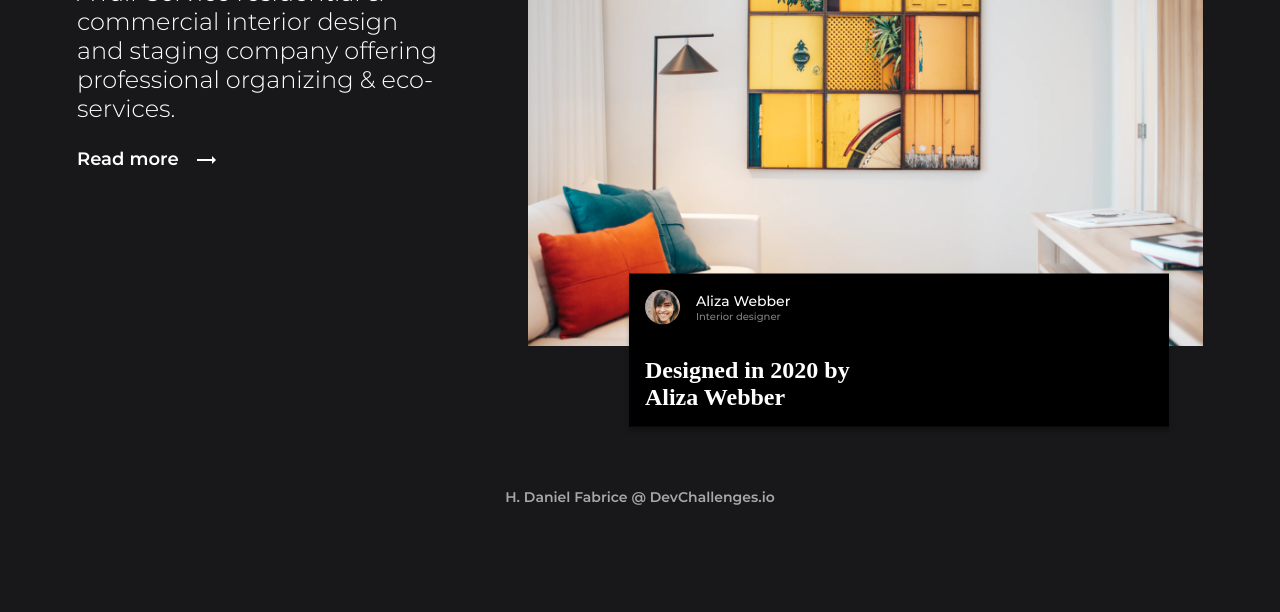
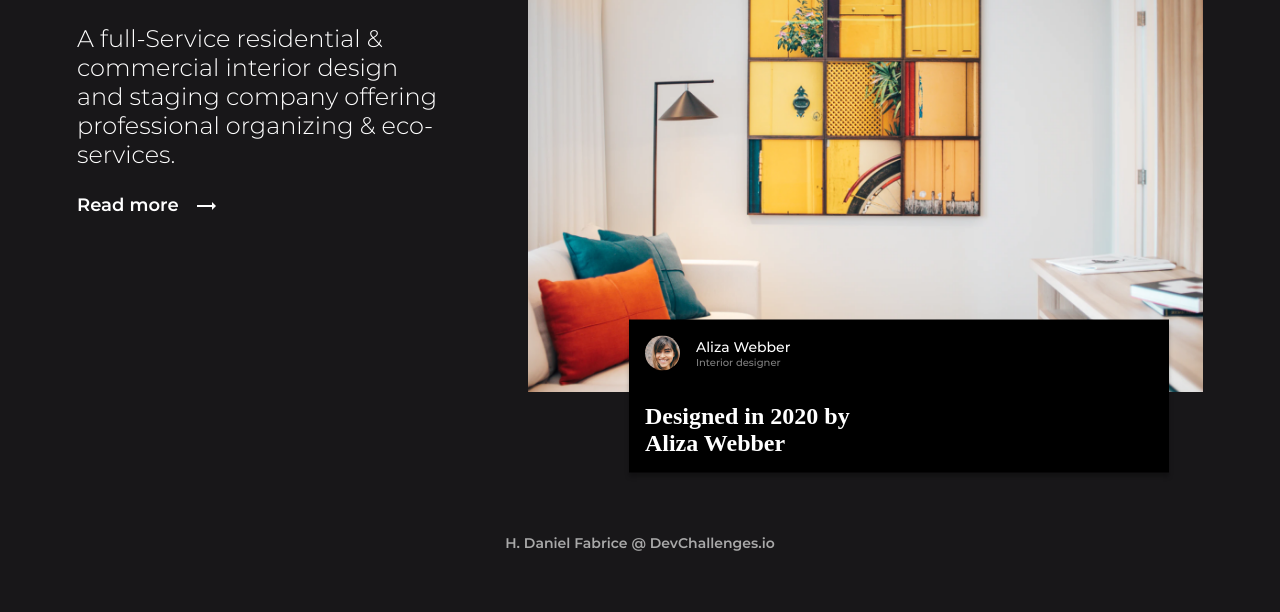
Before and after one commit to voromahery/interior-consultant, a website: page webroot/index.html in a window 1280 px wide. Shown: the part 259-871 px from the top of the page. Before the commit the page ends 800 px from the top, so only its background shows below. Drawn offline with Linux system fonts and the light colour scheme; files whose address does not match are found by name.

Commit message:
Added padding on each breakpoint

```diff
--- a/scss/_default.scss
+++ b/scss/_default.scss
@@ -8,6 +8,8 @@ body {
     margin: auto;
     padding-left: 14px;
     padding-right: 14px;
+    padding-top: 19px;
+    padding-bottom: 24px;
   }
 
 ul {
@@ -32,6 +34,8 @@ main {
     body {
         padding-left: 35px;
         padding-right: 35px;
+        padding-top: 46px;
+        padding-bottom: 46px;
     }
 }
 
```
Also changed, not shown: webroot/css/index.css.
